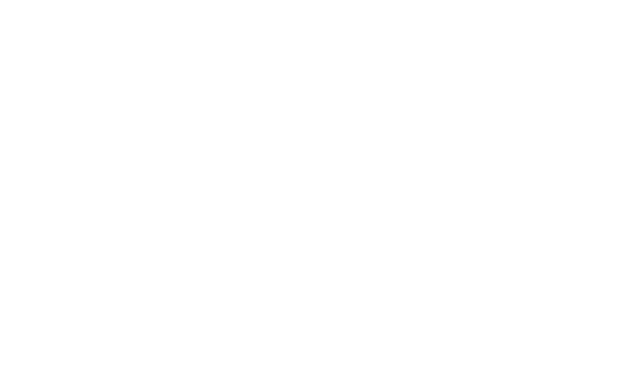
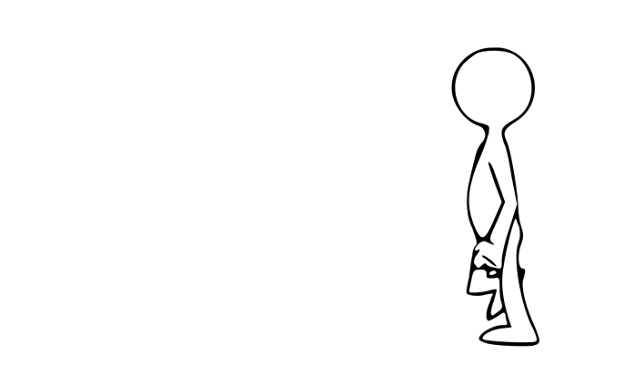
Before and after one commit to Szymon-Kasprzycki/animacjaludek, a plain HTML site: page index.html in a window 1280 px wide. Shown: the whole page, without its empty margins (640-1280 px from the left). Drawn offline with Linux system fonts and the light colour scheme; the site is published under a folder, as on GitHub Pages, so addresses that start at the root find nothing.

Commit message:
Update index.html

```diff
--- a/index.html
+++ b/index.html
@@ -17,7 +17,7 @@
             position: absolute;
             top: 40px;
             left: 0;
-            background-image: url(/walking.png);
+            background-image: url(walking.png);
             width: 256px;
             height: 314px;
             animation: walk 1s infinite steps(8), move 4s infinite linear alternate, turn 8s infinite linear;
```
